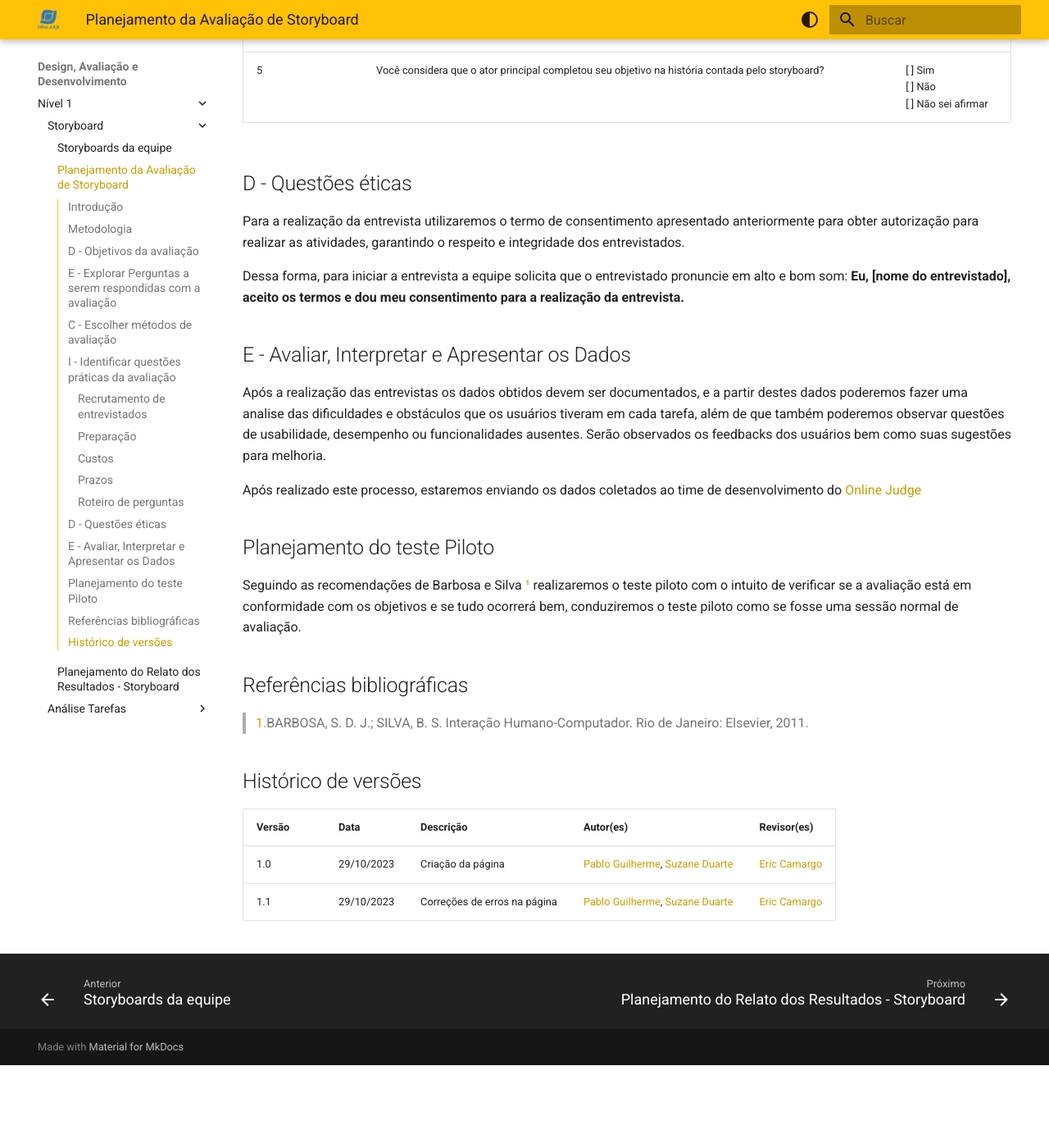
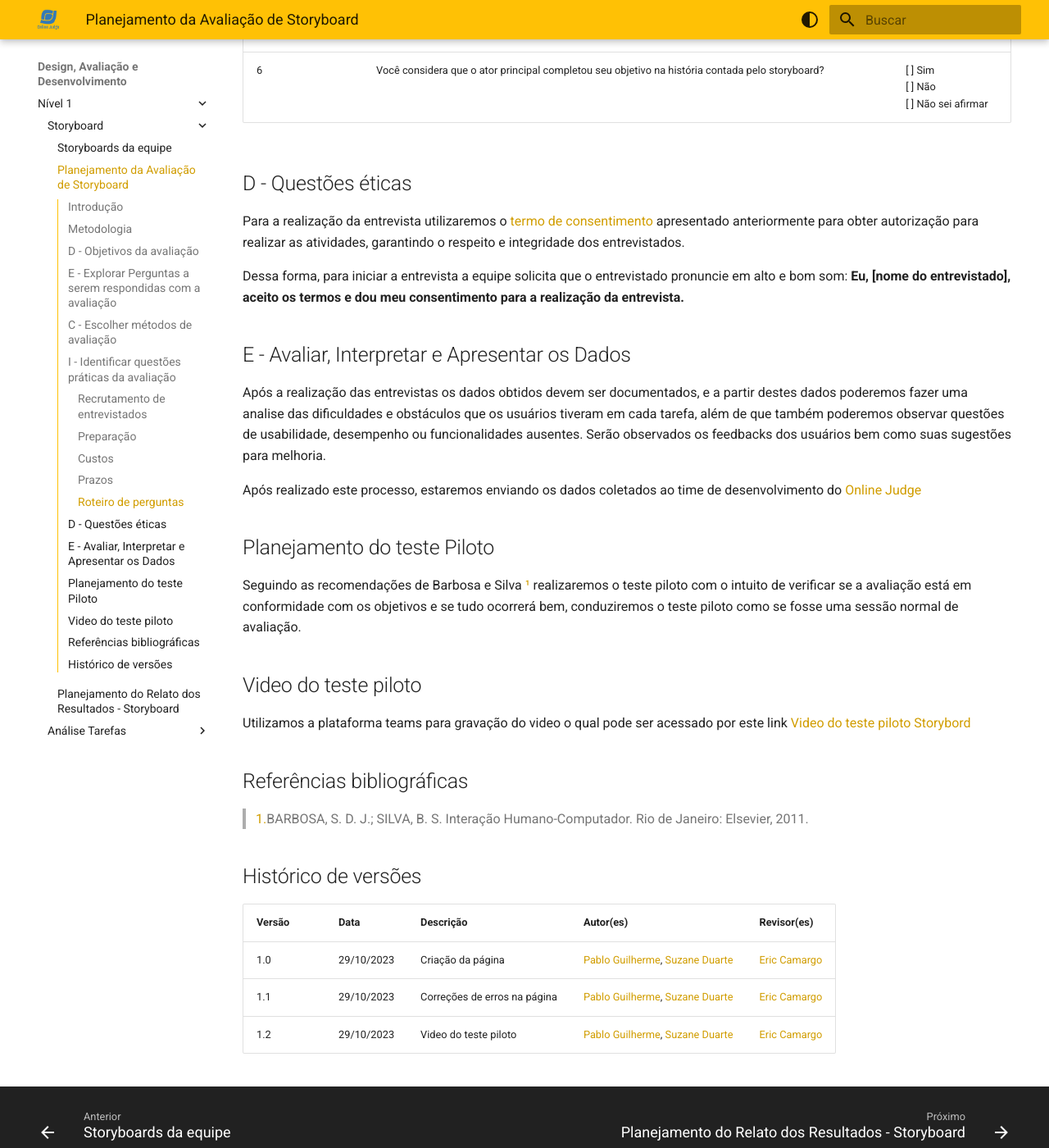
Before and after one commit to Interacao-Humano-Computador/2023.2-OnlineJudge, an MkDocs documentation site: the page built from docs/quarta-entrega/nivel1/storyboard/planejamento-avaliacao-storyboard.md, in a window 1280 px wide and 1400 px high, scrolled down 3624 px. Shown: the whole window at 82% size. Built offline with MkDocs 1.6.1 and Material for MkDocs 9.7.7, drawn with Linux system fonts in a browser that asks for light colours; before the commit the page ends 4923 px from its top, so only the background shows below that.

Commit message:
Adicionando video do teste piloto storybord
Co-authored-by: suzaneduarte <ssuzane9@hotmail.com>

```diff
--- a/docs/quarta-entrega/nivel1/storyboard/planejamento-avaliacao-storyboard.md
+++ b/docs/quarta-entrega/nivel1/storyboard/planejamento-avaliacao-storyboard.md
@@ -94,11 +94,11 @@ Na entrevista serão utilizadas as seguintes perguntas:
 | 3                  | As tarefas realizadas pelos atores no storyboard são condizentes com a realidade?                                | [ ] Sim<br> [ ] Não <br> [ ] Não sei afirmar |
 | 4                  | As ações realizadas no Storyboard seguem uma ordem sequencial, fluída e lógica?                                  | [ ] Sim<br> [ ] Não <br> [ ] Não sei afirmar |
 | 5                  | O storyboard possui uma composição visual com os seguintes itens (personagem, objetos, cenários) identificáveis? | [ ] Sim<br>[ ] Não <br> [ ] Não sei afirmar  |
-| 5                  | Você considera que o ator principal completou seu objetivo na história contada pelo storyboard?                  | [ ] Sim<br>[ ] Não <br> [ ] Não sei afirmar  |
+| 6                  | Você considera que o ator principal completou seu objetivo na história contada pelo storyboard?                  | [ ] Sim<br>[ ] Não <br> [ ] Não sei afirmar  |
 
 ## D - Questões éticas
 
-Para a realização da entrevista utilizaremos o termo de consentimento apresentado anteriormente para obter autorização para realizar as atividades, garantindo o respeito e integridade dos entrevistados.
+Para a realização da entrevista utilizaremos o [termo de consentimento](https://interacao-humano-computador.github.io/2023.2-OnlineJudge/segunda-entrega/aspectos-eticos/) apresentado anteriormente para obter autorização para realizar as atividades, garantindo o respeito e integridade dos entrevistados.
 
 Dessa forma, para iniciar a entrevista a equipe solicita que o entrevistado pronuncie em alto e bom som: **Eu, [nome do entrevistado], aceito os termos e dou meu consentimento para a realização da entrevista.**
 
@@ -112,6 +112,10 @@ Após realizado este processo, estaremos enviando os dados coletados ao time de
 
 Seguindo as recomendações de Barbosa e Silva <a id="anchor_1" href="#REF1">¹</a> realizaremos o teste piloto com o intuito de verificar se a avaliação está em conformidade com os objetivos e se tudo ocorrerá bem, conduziremos o teste piloto como se fosse uma sessão normal de avaliação.
 
+## Video do teste piloto
+
+Utilizamos a plataforma teams para gravação do video o qual pode ser acessado por este link [Video do teste piloto Storybord](https://www.youtube.com/watch?v=cJyNemXJ1g8)
+
 ## Referências bibliográficas
 
 > <a id="REF1" href="#anchor_1">1.</a>BARBOSA, S. D. J.; SILVA, B. S. Interação Humano-Computador. Rio de Janeiro: Elsevier, 2011.<br>
@@ -122,3 +126,4 @@ Seguindo as recomendações de Barbosa e Silva <a id="anchor_1" href="#REF1">¹<
 | ------ | ---------- | ---------------------------- | ------------------------------------------------------------------------------------------------- | ------------------------------------------- |
 | 1.0    | 29/10/2023 | Criação da página            | [Pablo Guilherme](https://github.com/PabloGJBS), [Suzane Duarte](https://github.com/suzaneduarte) | [Eric Camargo](https://github.com/ericcs10) |
 | 1.1    | 29/10/2023 | Correções de erros na página | [Pablo Guilherme](https://github.com/PabloGJBS), [Suzane Duarte](https://github.com/suzaneduarte) | [Eric Camargo](https://github.com/ericcs10) |
+| 1.2    | 29/10/2023 | Video do teste piloto | [Pablo Guilherme](https://github.com/PabloGJBS), [Suzane Duarte](https://github.com/suzaneduarte) | [Eric Camargo](https://github.com/ericcs10) |
```
